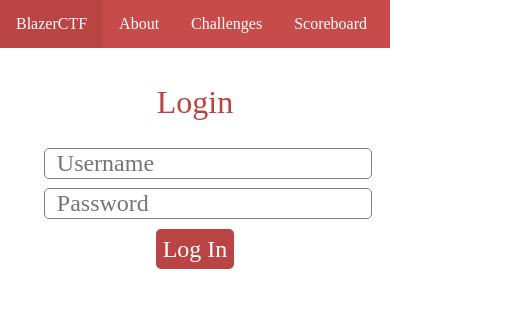
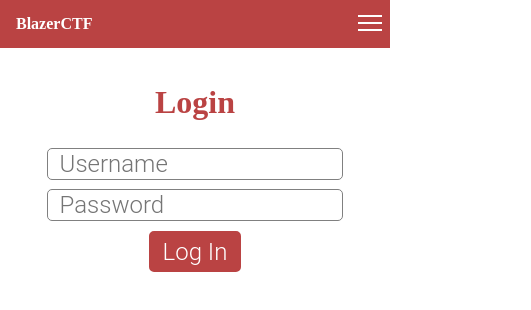
Before and after one commit to gitter-badger/blazerctf, a Vue app: page /login in a window 390 px wide. Shown: the top 310 px of the page, 531 px wide, since content can reach past the window. Built offline with nearby package versions, Linux system fonts and the light colour scheme; a web font is replaced by a local one.

Commit message:
mobile formatting and nav bar

```diff
--- a/src/components/Challenge.vue
+++ b/src/components/Challenge.vue
@@ -27,7 +27,7 @@ export default {
     text-align: center;
     padding: 1em;
     min-height: 9em;
-    width: 18em;
+    max-width: 18em;
     margin: 1em;
     background-color: rgba(230, 230, 230, 0.5);
     box-shadow: rgba(200, 200, 200, 0.8) 0.2em 0.2em;
--- a/src/components/ChallengeModal.vue
+++ b/src/components/ChallengeModal.vue
@@ -38,6 +38,15 @@ export default {
     text-align: center;
   }
 
+  .modal-container {
+    width: 100vw;
+    height: 100vh;
+    position: absolute;
+    top: 0;
+    left: 0;
+    margin: auto;
+  }
+
   .modal-bg {
     height: 100vh;
     width: 100vw;
@@ -53,14 +62,13 @@ export default {
 
   .modal {
     position: absolute;
-    top: 45%;
+    top: 48%;
     left: 50%;
-    transform: translate(-50%, -50%);
+    transform: translateY(-50%) translateX(-50%);
     z-index: 2;
     padding: 2em;
     min-height: 30vh;
     max-width: 30em;
-    margin: 1em;
     background-color: white;
     box-shadow: darken(white, 30%) 0.2em 0.2em;
 
--- a/src/components/Login.vue
+++ b/src/components/Login.vue
@@ -1,5 +1,5 @@
 <template>
-  <div class="container">
+  <div class="container form">
     <h1>Login</h1>
     <input type="text" placeholder="Username"><br>
     <input type="password" placeholder="Password"><br>
@@ -11,13 +11,4 @@
   .container {
     text-align: center;
   }
-
-  input {
-    width: 100%;
-  }
-
-  input, button {
-    font-size: 1.5em;
-    margin: 0.2em;
-  }
 </style>
--- a/src/components/Navbar.vue
+++ b/src/components/Navbar.vue
@@ -1,18 +1,41 @@
 <template>
   <nav class="navbar">
-    <router-link class="item" to="/">BlazerCTF</router-link>
-    <router-link class="item" to="/about">About</router-link>
-    <router-link class="item" to="/challenges">Challenges</router-link>
-    <router-link class="item" to="/scoreboard">Scoreboard</router-link>
-    <router-link class="item right-divide" to="/login">Login</router-link>
-    <router-link class="item" to="/signup">Signup</router-link>
+    <router-link @click.native="collapse" class="item" to="/">BlazerCTF</router-link>
+    <div @click="toggle" class="hamburger">
+      <div></div>
+    </div>
+    <router-link @click.native="collapse" class="item" :class="{collapsed: collapsed}" to="/about">About</router-link>
+    <router-link @click.native="collapse" class="item" :class="{collapsed: collapsed}" to="/challenges">Challenges</router-link>
+    <router-link @click.native="collapse" class="item" :class="{collapsed: collapsed}" to="/scoreboard">Scoreboard</router-link>
+    <router-link @click.native="collapse" class="item right-divide" :class="{collapsed: collapsed}" to="/login">Login</router-link>
+    <router-link @click.native="collapse" class="item" :class="{collapsed: collapsed}" to="/signup">Signup</router-link>
   </nav>
 </template>
+
+<script>
+export default {
+  name: 'Navbar',
+  data () {
+    return {
+      collapsed: true
+    }
+  },
+  methods: {
+    collapse () {
+      this.collapsed = true
+    },
+    toggle () {
+      this.collapsed = !this.collapsed
+    }
+  }
+}
+</script>
 
 <style lang="scss">
   @import "../styles/colors.scss";
 
   .navbar {
+    z-index: 999;
     display: flex;
     position: absolute;
     top: 0;
@@ -21,7 +44,31 @@
     height: 3em;
     text-align: left;
 
+    .hamburger {
+      display: none;
+      align-items: center;
+      border-top: 2px solid white;
+      border-bottom: 2px solid white;
+      height: 0.75em;
+      width: 1.5em;
+      div {
+        height: 2px;
+        width: 100%;
+        background-color: white;
+      }
+      position: absolute;
+      right: 0.5em;
+      top: 48%;
+      transform: translateY(-50%);
+      z-index: 1000;
+
+      &:hover {
+        cursor: pointer;
+      }
+    }
+
     .item {
+      background-color: #c84b4b;
       height: 3em;
       display: flex;
       align-items: center;
@@ -36,6 +83,26 @@
       &:hover {
         background-color: $primary;
       }
+
+      @media screen and (max-width: 700px) {
+        width: 100%;
+      }
+    }
+
+    @media screen and (max-width: 700px) {
+      flex-flow: row wrap;
+
+      .item {
+        width: 100%;
+
+        &.collapsed {
+          display: none;
+        }
+      }
+
+      .hamburger {
+        display: flex;
+      }
     }
   }
 </style>
--- a/src/components/Signup.vue
+++ b/src/components/Signup.vue
@@ -1,5 +1,5 @@
 <template>
-  <div class="container">
+  <div class="container form">
     <h1>Signup</h1>
     <input type="email" placeholder="Email"><br>
     <input type="text" placeholder="Username"><br>
@@ -13,13 +13,4 @@
   .container {
     text-align: center;
   }
-
-  input {
-    width: 100%;
-  }
-
-  input, button {
-    font-size: 1.5em;
-    margin: 0.2em;
-  }
 </style>
--- a/src/styles/main.scss
+++ b/src/styles/main.scss
@@ -9,6 +9,17 @@ html, body {
   margin: 10vh 10vw 0 10vw;
 }
 
+.form {
+  input {
+    width: 90%;
+  }
+
+  input, button {
+    font-size: 1.5em;
+    margin: 0.2em 0;
+  }
+}
+
 button {
   background-color: $primary;
   border: 2px solid $primary;
@@ -17,7 +28,7 @@ button {
 
   color: white;
 
-  padding: 0.2em;
+  padding: 0.2em 0.5em;
 
   &:hover {
     cursor: pointer;
@@ -41,5 +52,5 @@ input {
 }
 
 .hidden {
-  display: none;
+  display: none !important;
 }
--- a/src/styles/typography.scss
+++ b/src/styles/typography.scss
@@ -1,5 +1,5 @@
 * {
-  font-family: "roboto-slab";
+  font-family: "roboto";
   font-weight: 300;
 }
 
@@ -10,6 +10,7 @@ th, strong {
 nav .item, h1, h2, h3, h4, h5 {
   font-family: "ocr-a-std";
   color: $primary;
+  font-weight: 800;
 }
 
 h1 {
```
